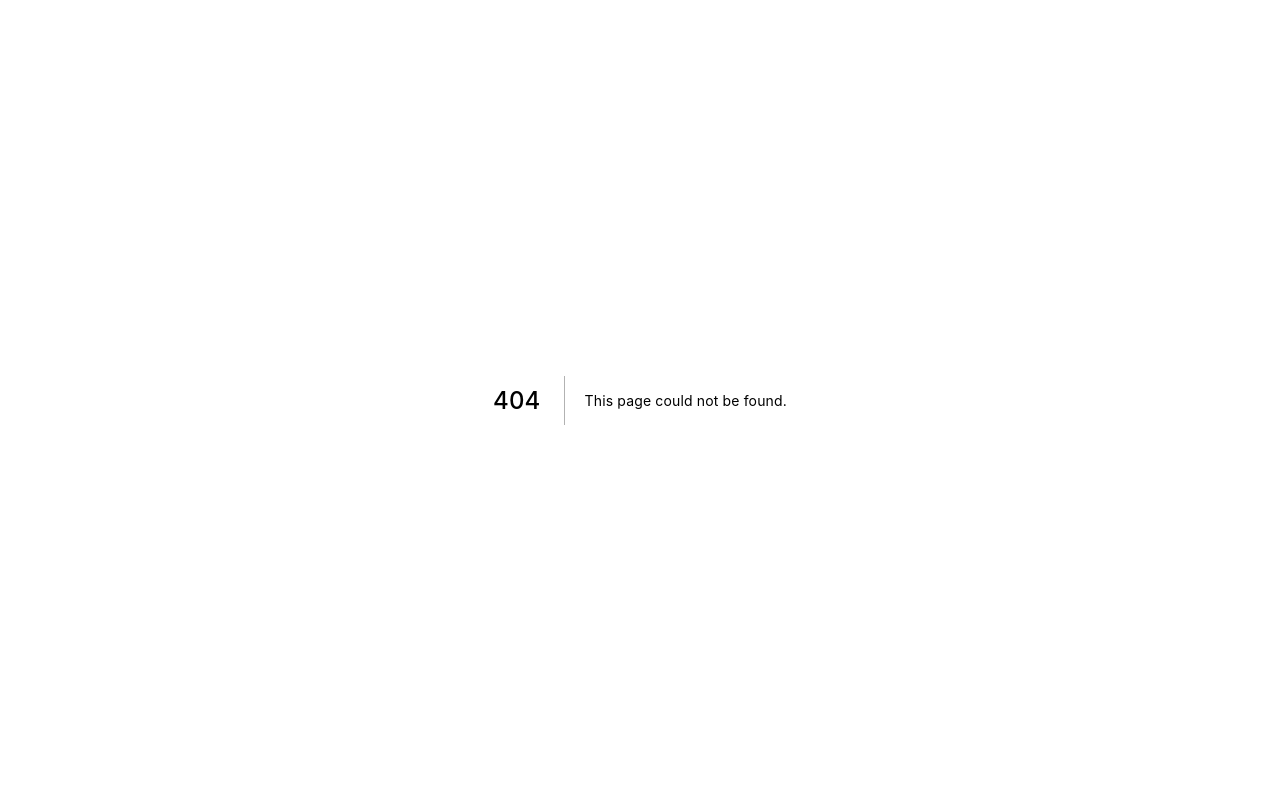
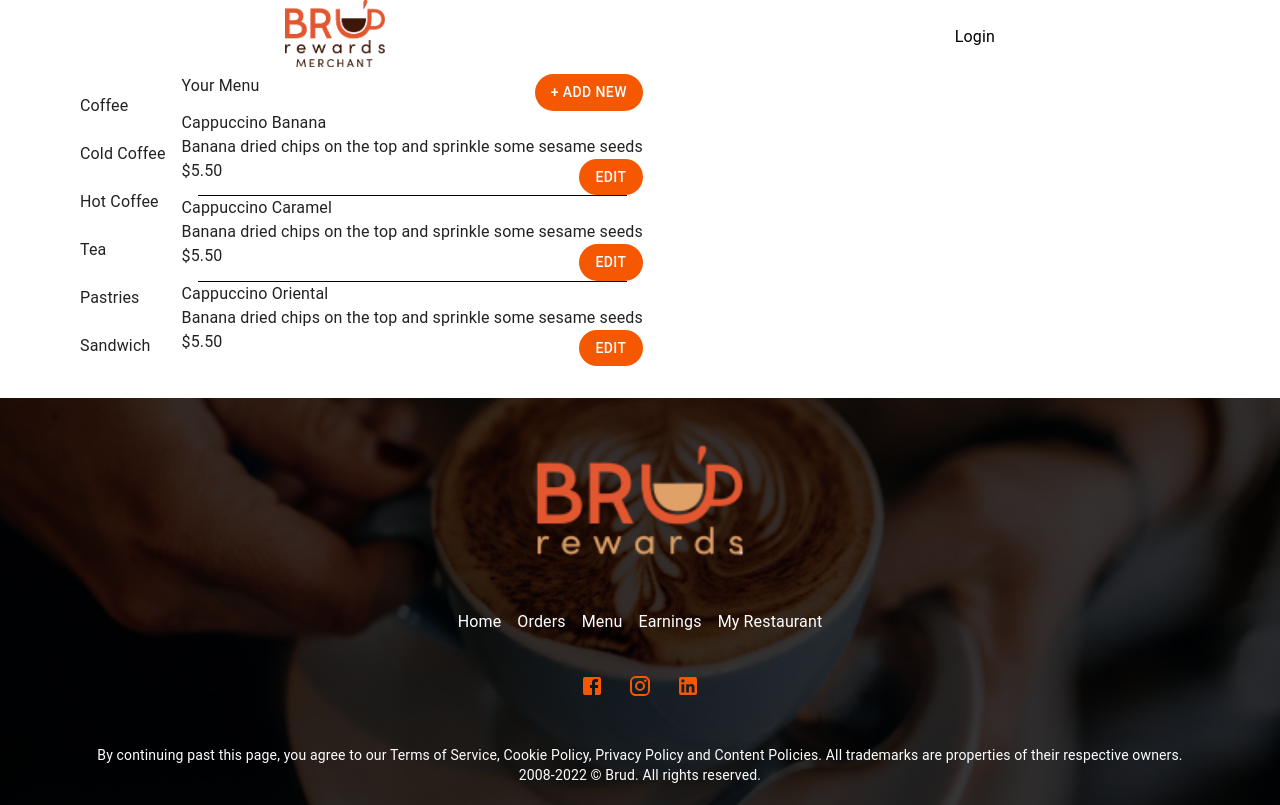
Before and after one commit to brudrewards/RestaurantFrontend, a Next.js app: page /menu in a window 1280 px wide. Before the commit this address had no page. Built offline with nearby package versions, Linux system fonts and the light colour scheme.

Commit message:
added menu page with categories and items

```diff
--- a/layouts/components/navbar/Navbar.js
+++ b/layouts/components/navbar/Navbar.js
@@ -8,7 +8,7 @@ const Navbar = ({ search }) => {
         <Grid component='nav' justifyItems='center'>
             <Grid item width={100}>
                 <NavLink to='/'>
-          <Image src={Logo.src} alt={logo.alt} />
+                    <Image src={logo.src} alt={logo.alt} />
                 </NavLink>
             </Grid>
             {search && (
--- /dev/null
+++ b/pages/menu.js
@@ -0,0 +1,145 @@
+import React from 'react'
+import MainLayout from '../layouts/mainLayout/MainLayout'
+import {
+    Container,
+    Box,
+    Button,
+    Typography as Font,
+    List,
+    ListItem,
+    ListItemText,
+    Divider,
+} from '@mui/material'
+// const DATABASE_URL = 'http://54.177.165.108:3000/api/items/list'
+const fakeData = {
+    categories: [
+        {
+            category_name: 'Coffee',
+            status: 1,
+            id: '623d2e80c033cff3c713b2b2',
+        },
+        {
+            category_name: 'Cold Coffee',
+            status: 1,
+            id: '623d2ebfc033cff3c713b2b3',
+        },
+        {
+            category_name: 'Hot Coffee',
+            status: 1,
+            id: '623d2ed3c033cff3c713b2b4',
+        },
+        {
+            category_name: 'Tea',
+            status: 1,
+            id: '623d2ef9c033cff3c713b2b5',
+        },
+        {
+            category_name: 'Pastries',
+            status: 1,
+            id: '623d2f10c033cff3c713b2b6',
+        },
+        {
+            category_name: 'Sandwich',
+            status: 1,
+            id: '623d2f26c033cff3c713b2b7',
+        },
+    ],
+    items: [
+        {
+            item_name: 'Cappuccino Banana',
+            id: '1',
+            description:
+                'Banana dried chips on the top and sprinkle some sesame seeds ',
+            price: '$5.50',
+            image: '../public/assets/Coffee.png',
+        },
+        {
+            item_name: 'Cappuccino Caramel',
+            id: '2',
+            description:
+                'Banana dried chips on the top and sprinkle some sesame seeds ',
+            price: '$5.50',
+            image: '../public/assets/Coffee.png',
+        },
+        {
+            item_name: 'Cappuccino Oriental',
+            id: '3',
+            description:
+                'Banana dried chips on the top and sprinkle some sesame seeds ',
+            price: '$5.50',
+            image: '../public/assets/Coffee.png',
+        },
+    ],
+}
+const Menu = () => {
+    return (
+        <MainLayout>
+            <Container>
+                <Box display='flex' flexDirection='row'>
+                    <List id='categories'>
+                        {fakeData.categories.map((category) => (
+                            <ListItem button key={category.id}>
+                                <ListItemText
+                                    primary={category.category_name}
+                                />
+                            </ListItem>
+                        ))}
+                    </List>
+                    <Box id='items'>
+                        <Box display='flex' justifyContent='space-between'>
+                            Your Menu
+                            <Button variant='rounded' type='submit'>
+                                + Add New
+                            </Button>
+                        </Box>
+                        <Box>
+                            {fakeData.items.map((item, id) => (
+                                <>
+                                    <Box
+                                        button
+                                        key={item.id}
+                                        display='flex'
+                                        flexDirection='column'
+                                    >
+                                        <Box>
+                                            <Font variant='heading' my={2}>
+                                                {item.item_name}
+                                            </Font>
+                                            <Font variant='body1'>
+                                                {item.description}
+                                            </Font>
+                                        </Box>
+                                        <Box
+                                            display='flex'
+                                            justifyContent='space-between'
+                                        >
+                                            <Font variant='heading'>
+                                                {item.price}
+                                            </Font>
+                                            <Button
+                                                variant='rounded'
+                                                type='submit'
+                                            >
+                                                EDIT
+                                            </Button>
+                                        </Box>
+                                    </Box>
+                                    {fakeData.items.length - 1 !== id && (
+                                        <Divider
+                                            variant='middle'
+                                            sx={{
+                                                borderColor: 'black !important',
+                                            }}
+                                        />
+                                    )}
+                                </>
+                            ))}
+                        </Box>
+                    </Box>
+                </Box>
+            </Container>
+        </MainLayout>
+    )
+}
+
+export default Menu
```
Lines whose indentation alone changed are shown as unchanged.
